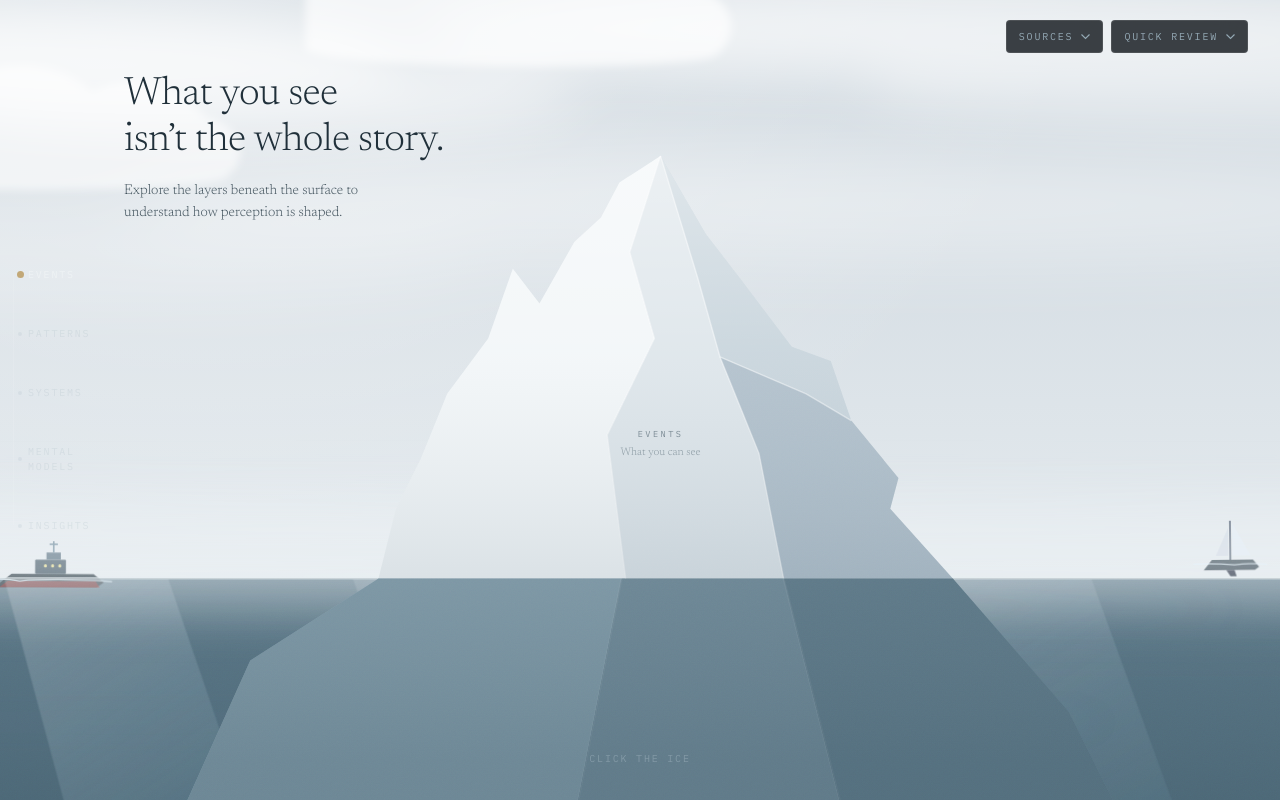
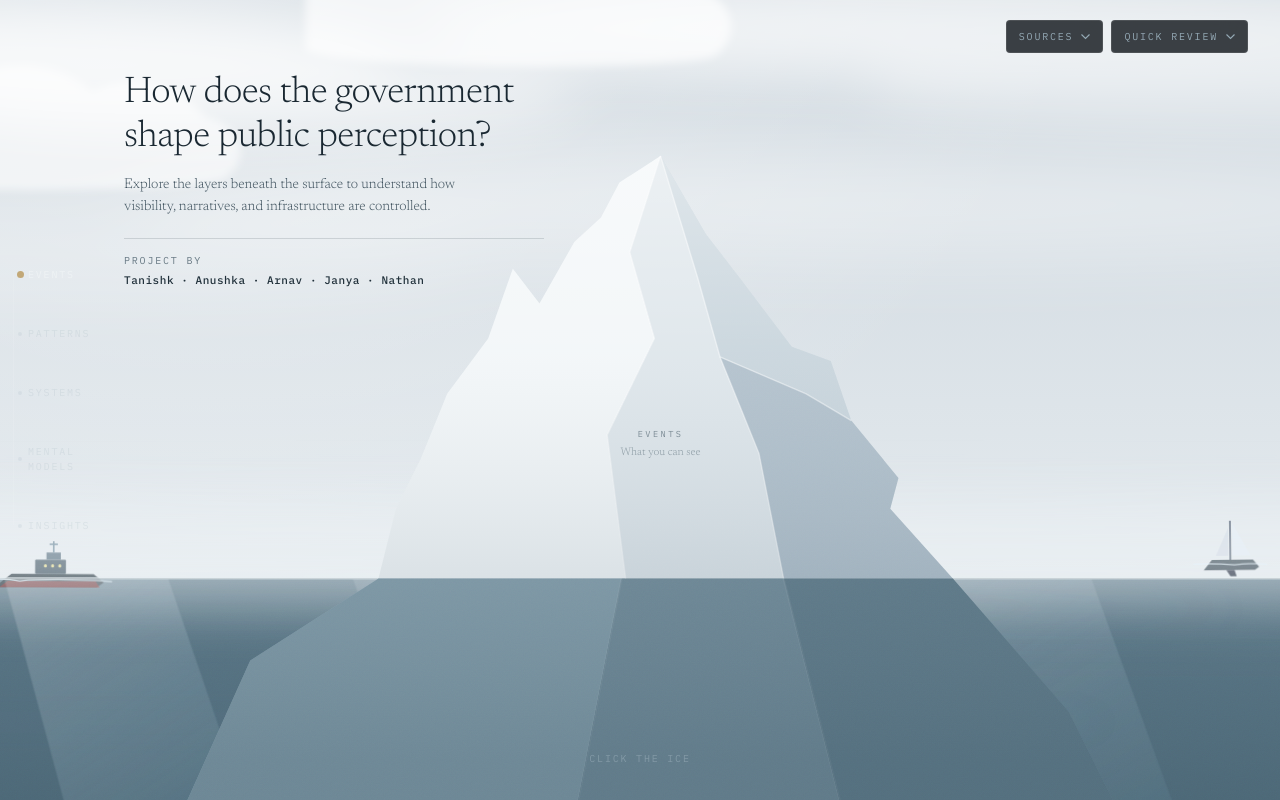
Before and after one commit to tanishkfr/iceberg-model, a React (Vite) app: page / in a window 1280 px wide. Built offline with nearby package versions, Linux system fonts and the light colour scheme.

Commit message:
feat: update hero title to project question and add team member credits

```diff
--- a/src/components/Intro.tsx
+++ b/src/components/Intro.tsx
@@ -16,15 +16,20 @@ export function Intro({ visible, hint }: { visible: boolean; hint: string }) {
             transition={{ duration: 1.4, ease: [0.22, 0.61, 0.36, 1], delay: 0.3 }}
             className="pointer-events-none fixed top-[9vh] left-[124px] z-20 max-w-[420px]"
           >
-            <h1 className="display text-[clamp(30px,3.1vw,42px)] leading-[1.16] text-[#20303a]">
-              What you see
-              <br />
-              isn’t the whole story.
+            <h1 className="display text-[clamp(28px,2.9vw,40px)] leading-[1.18] font-normal text-[#1a2832]">
+              How does the government shape public perception?
             </h1>
-            <p className="mt-4 max-w-[300px] font-serif text-[14px] leading-[1.6] font-light text-[#41525c]">
-              Explore the layers beneath the surface to understand how perception
-              is shaped.
+            <p className="mt-3.5 max-w-[340px] font-serif text-[14px] leading-[1.6] font-light text-[#3d505c]">
+              Explore the layers beneath the surface to understand how visibility, narratives, and infrastructure are controlled.
             </p>
+            <div className="mt-5 pt-3.5 border-t border-[#20303a]/15">
+              <span className="label block text-[9.5px] tracking-[0.18em] text-[#485c69]/80 uppercase font-mono">
+                Project By
+              </span>
+              <span className="mt-1 block font-mono text-[11px] tracking-wider text-[#20303a] font-medium">
+                Tanishk · Anushka · Arnav · Janya · Nathan
+              </span>
+            </div>
           </motion.div>
         )}
       </AnimatePresence>
```
